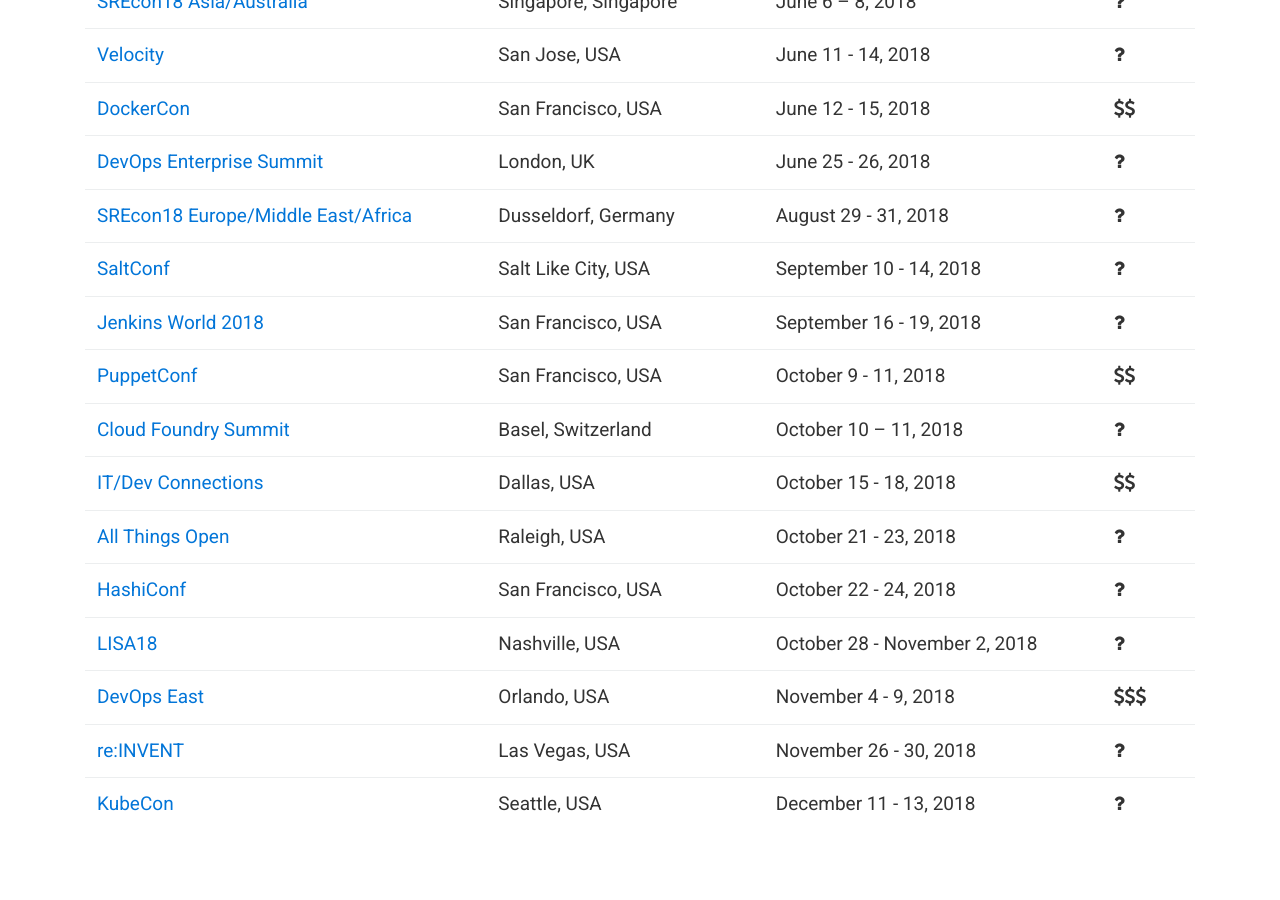
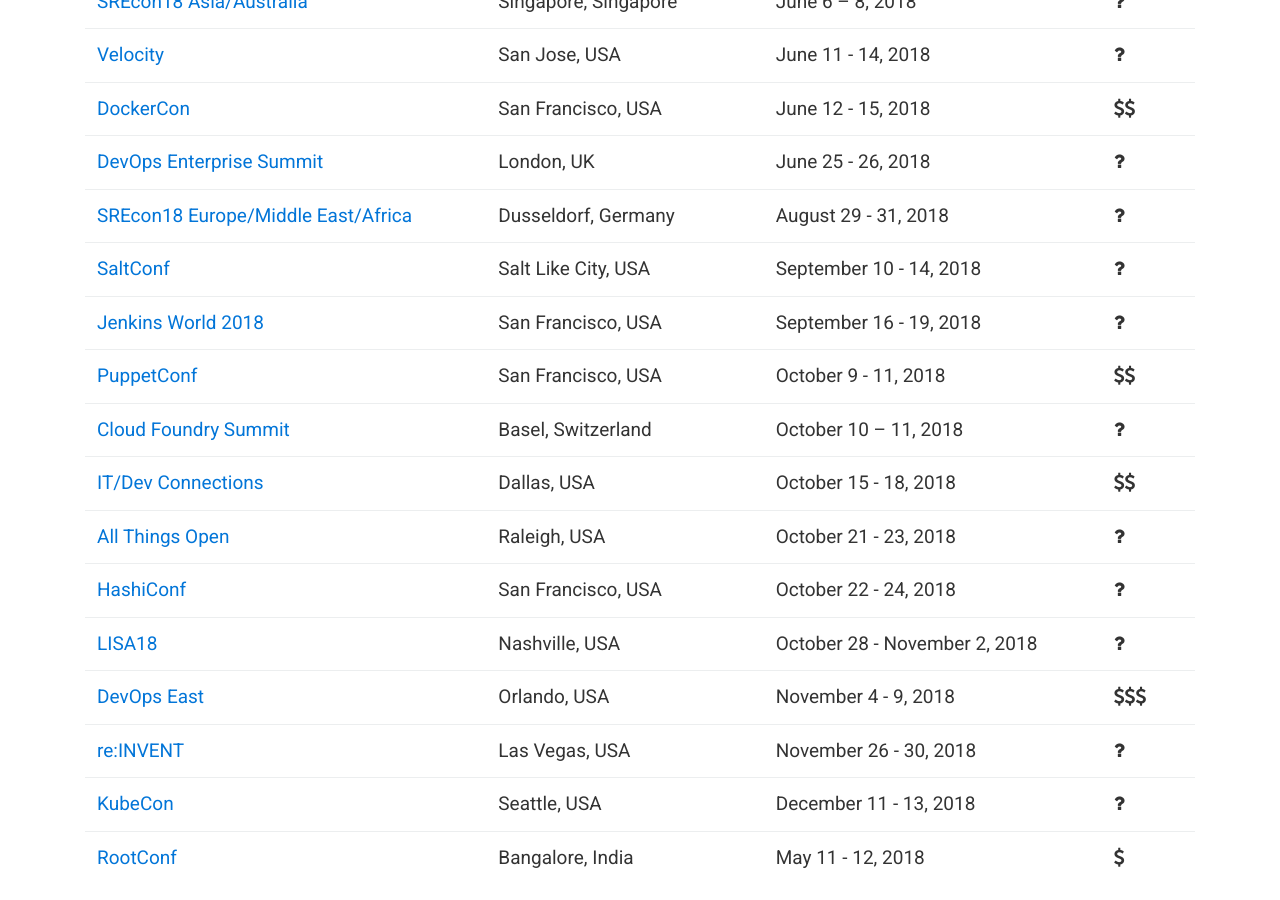
Before and after one commit to finspin/gotodevops.org, a Jekyll site: the page built from index.md, in a window 1280 px wide and 900 px high, scrolled down 1517 px. Built offline with Jekyll 4.4.1, drawn with Linux system fonts in a browser that asks for light colours; nearby versions of some CDN libraries; before the commit the page ends 2364 px from its top, so only the background shows below that.

Commit message:
Adds rootconf

```diff
--- a/_data/conferences.yml
+++ b/_data/conferences.yml
@@ -358,3 +358,12 @@
   date: December 11 - 13, 2018
   start-date: 1544486400
   cost: unknown
+
+- name: RootConf
+  url: https://rootconf.in/2018/
+  location:
+      city: Bangalore
+      country: India
+  date: May 11 - 12, 2018
+  start-date: 1525996800
+  cost: 1
```
